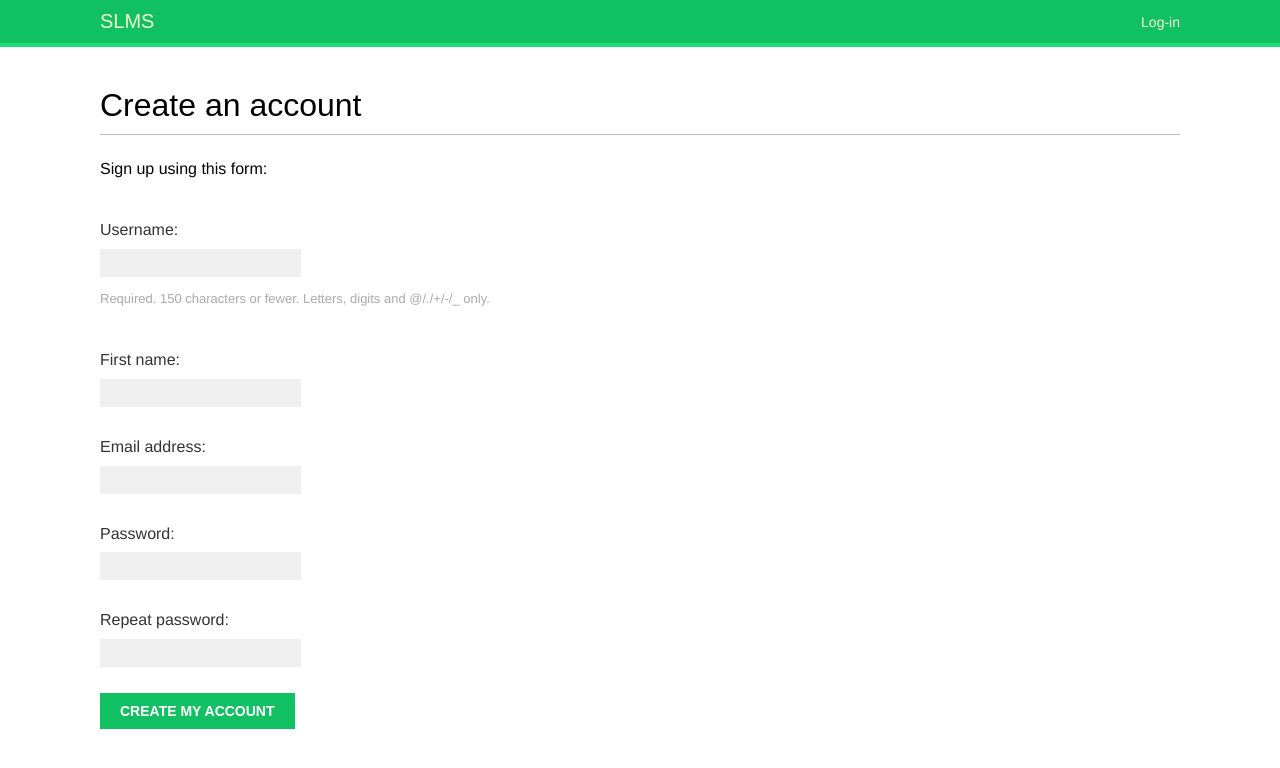
After one commit to rscottjohnson/SLMSv2, a Django app: page /account/register/ in a window 1280 px wide. The commit adds this page. Shown: the top 768 px of the page. Run offline with Django 3.2, Linux system fonts and the light colour scheme; some web fonts are replaced.

Commit message:
Add user registration

```diff
--- a/account/forms.py
+++ b/account/forms.py
@@ -1,5 +1,18 @@
+from django.contrib.auth.models import User
 from django import forms
 
 class LoginForm(forms.Form):
   username = forms.CharField()
   password = forms.CharField(widget=forms.PasswordInput)
+
+class UserRegistrationForm(forms.ModelForm):
+  password = forms.CharField(label='Password', widget=forms.PasswordInput)
+  password2 = forms.CharField(label='Repeat password', widget=forms.PasswordInput)
+  class Meta:
+    model = User
+    fields = ('username', 'first_name', 'email')
+  def clean_password2(self):
+    cd = self.cleaned_data
+    if cd['password'] !=cd['password2']:
+      raise forms.ValidationError('Passwords don\'t match.')
+    return cd['password2']
--- /dev/null
+++ b/account/templates/account/register.html
@@ -0,0 +1,11 @@
+{% extends "base.html" %}
+{% block title %}Create account{% endblock %}
+{% block content %}
+  <h1>Create an account</h1>
+  <p>Sign up using this form:</p>
+  <form method="post">
+    {{ user_form.as_p }}
+    {% csrf_token %}
+    <p><input type="submit" value="Create my account"></p>
+  </form>
+{% endblock %}
--- /dev/null
+++ b/account/templates/account/register_done.html
@@ -0,0 +1,6 @@
+{% extends "base.html" %}
+{% block title %}Welcome{% endblock %}
+{% block content %}
+  <h1>Welcome {{ new_user.first_name }}</h1>
+  <p>Account successfully created. You can now <a href="{% url "login" %}">log in</a> to your account.</p>
+{% endblock %}
--- a/account/templates/registration/login.html
+++ b/account/templates/registration/login.html
@@ -5,7 +5,7 @@
   {% if form.errors %}
   <p> Your username / password are incorrect or do not match</p>
   {% else %}
-  <p>Please use the log-in form below to log-in to SLMS:</p>
+  <p>Please use the log-in form below to log-in to SLMS.  Don't yet have an account? <a href="{% url "register" %}">Register here</a>.</p>
   {% endif %}
   <div class="login-form">
     <form action="{% url 'login' %}" method="post">
--- a/account/urls.py
+++ b/account/urls.py
@@ -17,4 +17,5 @@ urlpatterns = [
   path('password_reset/done/', auth_views.PasswordResetDoneView.as_view(), name='password_reset_done'),
   path('reset/<uidb64>/<token>/', auth_views.PasswordResetConfirmView.as_view(), name='password_reset_confirm'),
   path('reset/done/', auth_views.PasswordResetCompleteView.as_view(), name='password_reset_complete'),
+  path('register/', views.register, name='register'),
 ]
--- a/account/views.py
+++ b/account/views.py
@@ -2,7 +2,7 @@ from django.http import HttpResponse
 from django.shortcuts import render
 from django.contrib.auth import authenticate, login
 from django.contrib.auth.decorators import login_required
-from .forms import LoginForm
+from .forms import LoginForm, UserRegistrationForm
 
 # Create your views here.
 
@@ -35,3 +35,18 @@ def user_login(request):
 # User dashboard view
 def dashboard(request):
   return render(request, 'account/dashboard.html', {'section': 'dashboard'})
+
+def register(request):
+  if request.method == 'POST':
+    user_form = UserRegistrationForm(request.POST)
+    if user_form.is_valid():
+      # Create new user object without saving (yet)
+      new_user = user_form.save(commit=False)
+      # Set password
+      new_user.set_password(user_form.cleaned_data['password'])
+      # Save User object
+      new_user.save()
+      return render(request, 'account/register_done.html', {'new_user': new_user})
+  else:
+    user_form = UserRegistrationForm()
+  return render(request, 'account/register.html', {'user_form': user_form})
```
